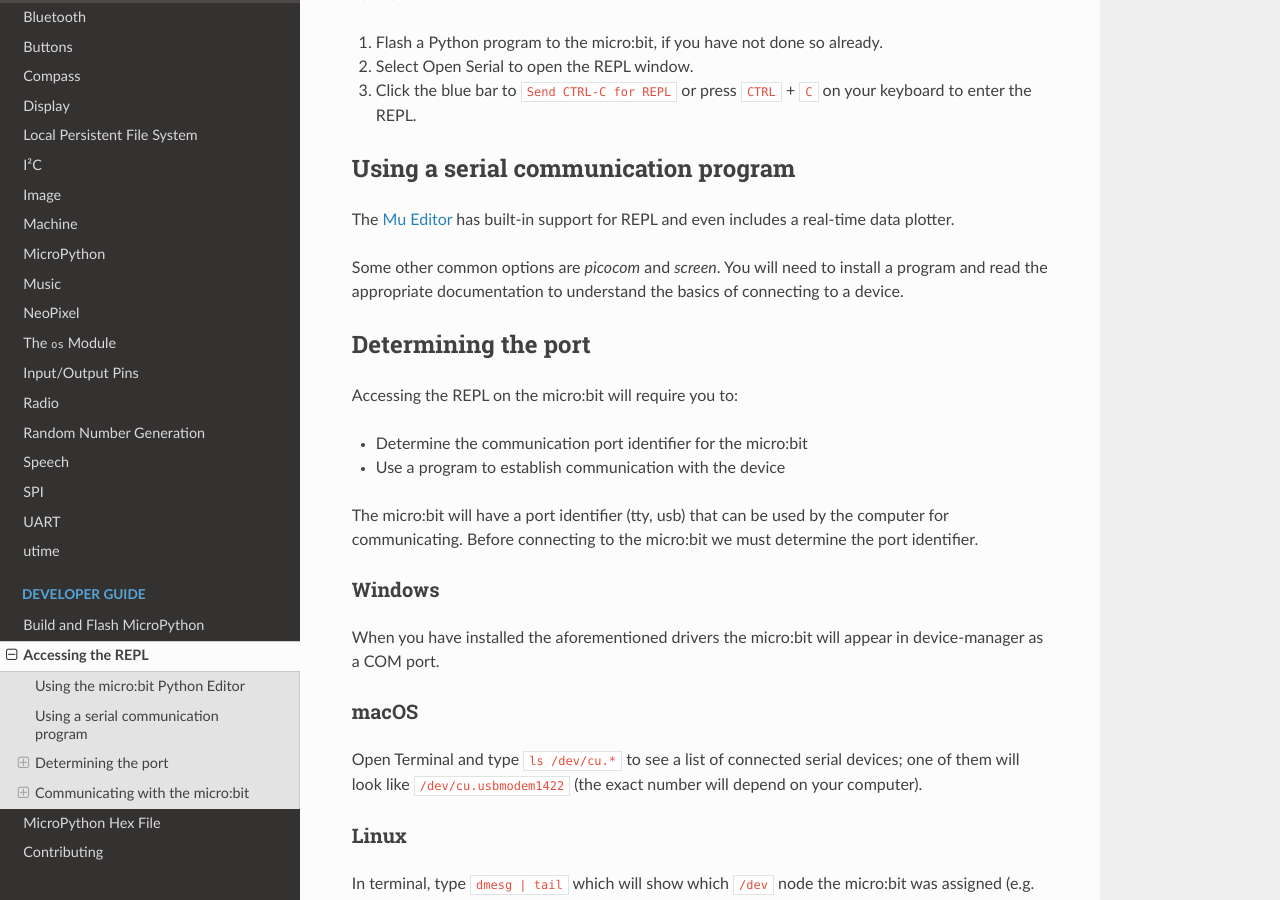
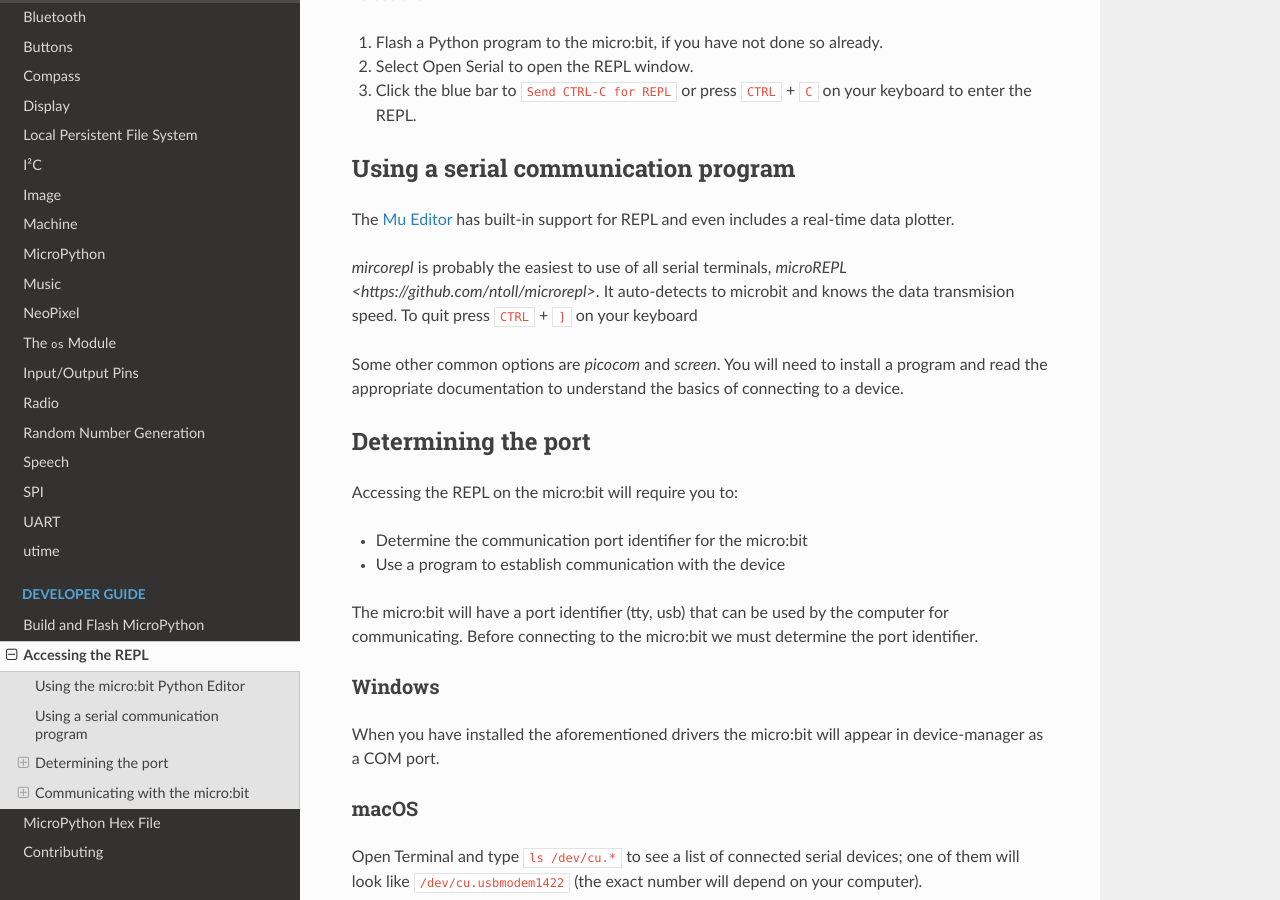
Before and after one commit to bbcmicrobit/micropython, a Sphinx documentation site: the page built from docs/devguide/repl.rst, in a window 1280 px wide and 900 px high, scrolled down 473 px. Built offline with Sphinx 7.4.7 and the Read the Docs theme 2.0.0, drawn with Linux system fonts in a browser that asks for light colours; pages that are not in the unit, such as notebooks, are missing from menus.

Commit message:
Added reference to microREPL

```diff
--- a/docs/devguide/repl.rst
+++ b/docs/devguide/repl.rst
@@ -33,6 +33,11 @@ Using a serial communication program
 
 The `Mu Editor <https://codewith.mu/en/tutorials/1.1/repl>`_ has built-in
 support for REPL and even includes a real-time data plotter.
+
+`mircorepl` is probably the easiest to use of all serial terminals,
+`microREPL <https://github.com/ntoll/microrepl>`. It auto-detects to microbit
+and knows the data transmision speed. To quit press ``CTRL`` + ``]`` on your
+keyboard
 
 Some other common options are `picocom` and `screen`. You will need to install
 a program and read the appropriate documentation to understand the basics of
```
